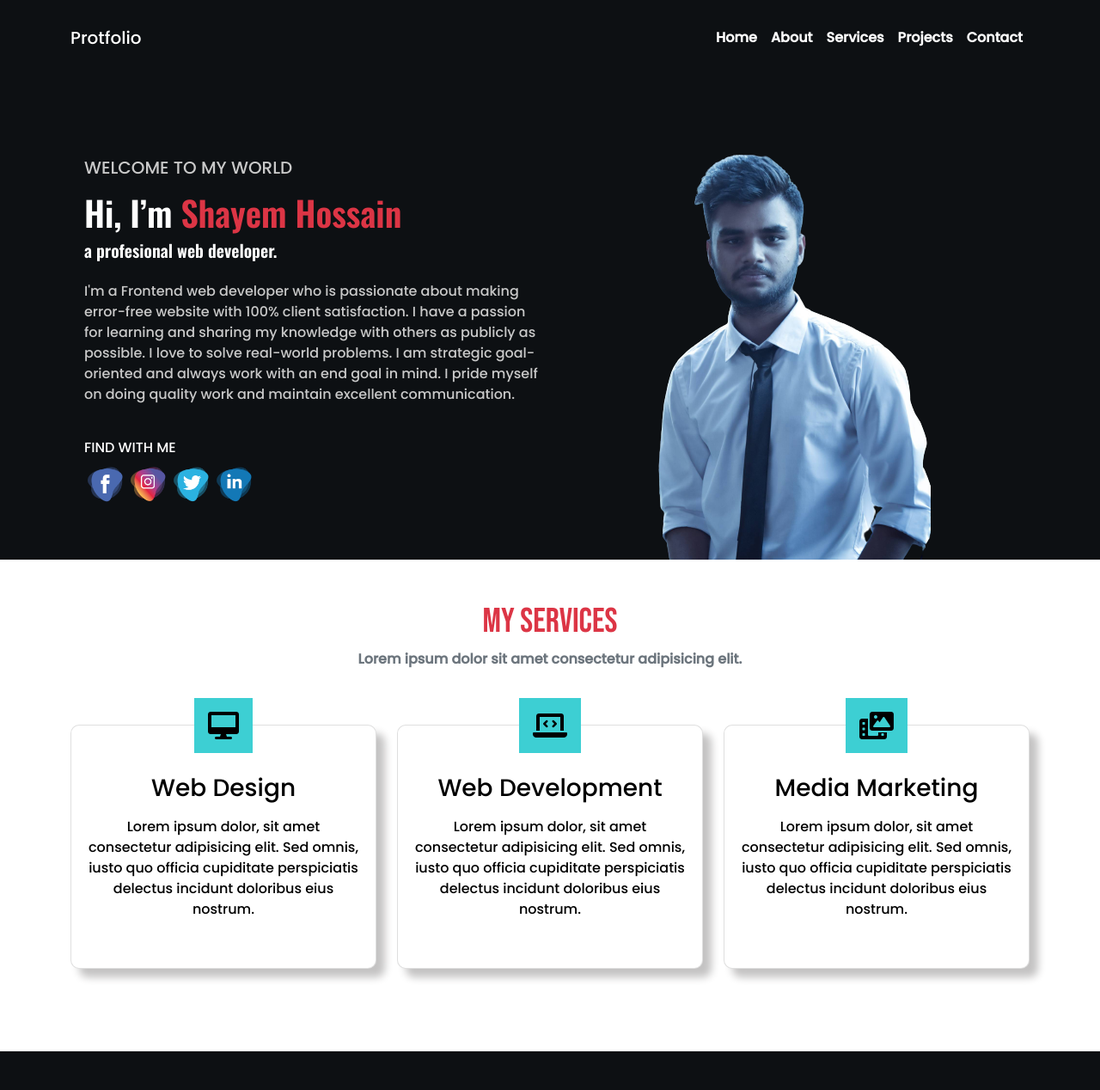
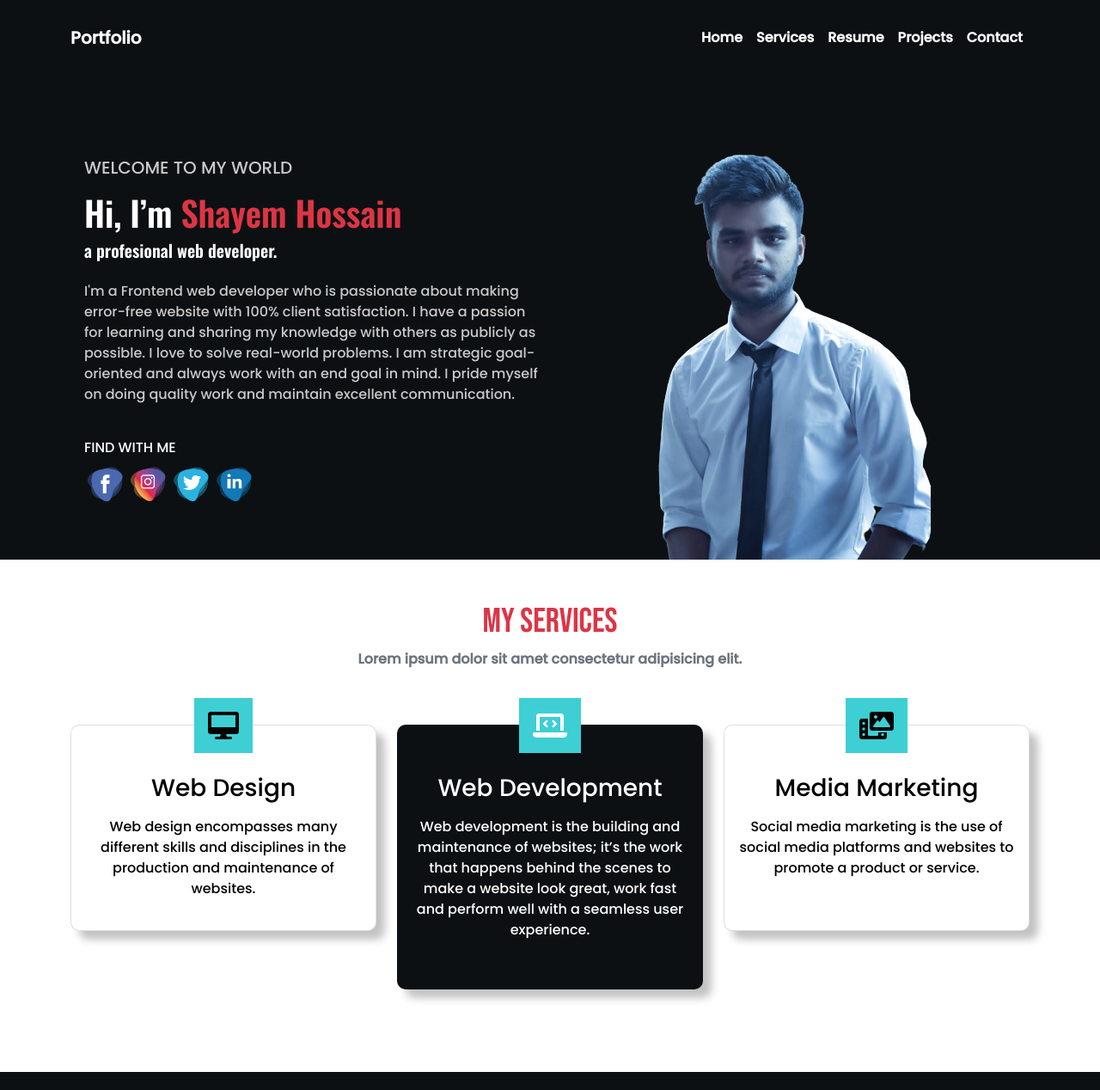
Before and after one commit to sayemhossain/shayemhossain, a plain HTML site: page index.html in a window 1280 px wide. Shown: the top 1268 px of the page at 86% size. Drawn offline with nearby package versions, Linux system fonts and the light colour scheme; a web font is replaced by a local one.

Commit message:
portfolio complete

```diff
--- a/index.html
+++ b/index.html
@@ -13,6 +13,7 @@
     <link rel="stylesheet" href="https://cdnjs.cloudflare.com/ajax/libs/font-awesome/6.0.0-beta3/css/all.min.css">
     <!-- css link -->
     <link rel="stylesheet" href="./style.css">
+    <link rel="icon" type="image/x-icon" href="img/manager.png">
 
     <title>Shayem Hossain</title>
 </head>
@@ -20,13 +21,13 @@
 <body>
     <!-- Header section start -->
     <header>
-        <nav class="navbar navbar-expand-lg pt-4 primary-color">
+        <nav class="navbar navbar-expand-lg  navbar-dark pt-4 primary-color">
             <div class="container">
-                <a class="navbar-brand text-white" href="#">Protfolio</a>
+                <a class="navbar-brand text-white fw-bold" href="#">Portfolio</a>
                 <button class="navbar-toggler" type="button" data-bs-toggle="collapse"
                     data-bs-target="#navbarSupportedContent" aria-controls="navbarSupportedContent"
                     aria-expanded="false" aria-label="Toggle navigation">
-                    <span class="navbar-toggler-icon"></span>
+                    <span class="navbar-toggler-icon "></span>
                 </button>
                 <div class="collapse navbar-collapse" id="navbarSupportedContent">
                     <ul class="navbar-nav text-center ms-auto mb-2 mb-lg-0">
@@ -34,16 +35,16 @@
                             <a class="nav-link text-white fw-bold aria-current=" page" href="#">Home</a>
                         </li>
                         <li class="nav-item">
-                            <a class="nav-link text-white fw-bold" href="#">About</a>
+                            <a class="nav-link text-white fw-bold" href="#services">Services</a>
                         </li>
                         <li class="nav-item">
-                            <a class="nav-link text-white fw-bold">Services</a>
+                            <a class="nav-link text-white fw-bold" href="#resume">Resume</a>
                         </li>
                         <li class="nav-item">
-                            <a class="nav-link text-white fw-bold">Projects</a>
+                            <a class="nav-link text-white fw-bold" href="#projects">Projects</a>
                         </li>
                         <li class="nav-item">
-                            <a class="nav-link text-white fw-bold">Contact</a>
+                            <a class="nav-link text-white fw-bold" href="#contact">Contact</a>
                         </li>
                     </ul>
                 </div>
@@ -68,8 +69,10 @@
                             <div class="social-container">
                                 <h6 class="mt-4 mb-2">FIND WITH ME</h6>
                                 <div class="social-icons">
-                                   <a href="https://web.facebook.com/ariyan.sayem.1251/"> <img class="img-fuild icons" src="./img/social-media/facebook-icon.png" alt=""></a>
-                                    <a href="https://www.instagram.com/ariyansayem/"><img class="img-fuild icons" src="./img/social-media/instagram-icon.png" alt=""></a>
+                                    <a href="https://web.facebook.com/ariyan.sayem.1251/"> <img class="img-fuild icons"
+                                            src="./img/social-media/facebook-icon.png" alt=""></a>
+                                    <a href="https://www.instagram.com/ariyansayem/"><img class="img-fuild icons"
+                                            src="./img/social-media/instagram-icon.png" alt=""></a>
                                     <img class="img-fuild icons" src="./img/social-media/twitter-icon.png" alt="">
                                     <img class="img-fuild icons" src="./img/social-media/linkedin-icon.png" alt="">
                                 </div>
@@ -82,48 +85,45 @@
             </div>
         </section>
         <!-- Home section end -->
+
         <!-- Services section start -->
-        <section class="services py-5">
+        <section id="services" class="services py-5">
             <div class="container">
                 <div class="text-center fw-bold mb-5">
-                    <h1 class="section-heading text-danger" style="font-family: 'Bebas Neue', cursive;">My <span>Services</span>
+                    <h1 class="section-heading text-danger" style="font-family: 'Bebas Neue', cursive;">My
+                        <span>Services</span>
                     </h1>
                     <p class="text-secondary">Lorem ipsum dolor sit amet consectetur adipisicing elit.</p>
                 </div>
                 <div class="row pt-3">
                     <div class="col-lg-4 pb-5">
-                        <div class="card service-card">
+                        <div class="card service-card" style="height: 15rem;">
                             <i class="fas fa-desktop"></i>
                             <h3>Web Design</h3>
-                            <p>Lorem ipsum dolor, sit amet consectetur adipisicing elit. Sed omnis, iusto quo officia
-                                cupiditate
-                                perspiciatis delectus incidunt doloribus eius nostrum.</p>
+                            <p>Web design encompasses many different skills and disciplines in the production and maintenance of websites.</p>
                         </div>
                     </div>
                     <div class="col-lg-4 pb-5">
-                        <div class="card service-card">
+                        <div class="card service-card special-card">
                             <i class="fas fa-laptop-code"></i>
                             <h3>Web Development</h3>
-                            <p>Lorem ipsum dolor, sit amet consectetur adipisicing elit. Sed omnis, iusto quo officia
-                                cupiditate
-                                perspiciatis delectus incidunt doloribus eius nostrum.</p>
+                            <p>Web development is the building and maintenance of websites; it’s the work that happens behind the scenes to make a website look great, work fast and perform well with a seamless user experience.</p>
                         </div>
                     </div>
                     <div class="col-lg-4">
-                        <div class="card service-card">
+                        <div class="card service-card" style="height: 15rem;">
                             <i class="fas fa-photo-video"></i>
                             <h3>Media Marketing</h3>
-                            <p>Lorem ipsum dolor, sit amet consectetur adipisicing elit. Sed omnis, iusto quo officia
-                                cupiditate
-                                perspiciatis delectus incidunt doloribus eius nostrum.</p>
+                            <p>Social media marketing is the use of social media platforms and websites to promote a product or service.</p>
                         </div>
                     </div>
                 </div>
             </div>
         </section>
         <!-- services section end -->
+
         <!-- my resume section start -->
-        <section class="primary-color py-5">
+        <section id="resume" class="primary-color py-5">
             <div class="container">
                 <div class="text-center fw-bold mb-5">
                     <h1 class="section-heading text-danger" style="font-family: 'Bebas Neue', cursive;">My Resume
@@ -238,6 +238,7 @@
             </div>
         </section>
         <!-- Resume section end -->
+
         <!-- project section start -->
         <section id="projects" class="py-5 primary-color">
             <div class="container">
@@ -326,8 +327,9 @@
             </div>
         </section>
         <!-- project section end -->
+
         <!-- Contact section start -->
-        <section class="primary-color py-4">
+        <section id="contact" class="primary-color py-4">
             <div class="container">
                 <div class="text-center fw-bold pb-5">
                     <h1 class="section-heading text-danger" style="font-family: 'Bebas Neue', cursive;">Contact With Me
@@ -370,9 +372,10 @@
             </div>
         </section>
         <!-- Contact section emd -->
-
-        <!-- footer section start -->
-        <section id="footer bg-light">
+    </main>
+    <footer>
+         <!-- footer section start -->
+         <section id="footer bg-light">
             <img src="img/wave1.png" alt="" class="footer-img">
             <div class="container text-center pt-5 text-md-start">
                 <div class="row">
@@ -401,11 +404,7 @@
             </div>
         </section>
         <!-- footer section end -->
-
-    </main>
-
-
-
+    </footer>
 
     <!-- Option 1: Bootstrap Bundle with Popper -->
     <script src="https://cdn.jsdelivr.net/npm/bootstrap@5.1.3/dist/js/bootstrap.bundle.min.js"
--- a/style.css
+++ b/style.css
@@ -23,7 +23,11 @@ body {
   color: rgb(201, 201, 201);
 }
 .nav-link:hover {
-  color: darkred;
+  color: rgb(212, 47, 47) !important;
+}
+
+.nav-btn {
+  color: white;
 }
 .home-text {
   display: flex;
@@ -51,6 +55,10 @@ body {
   border-radius: 10px;
   box-shadow: 10px 10px 10px rgb(196, 195, 195);
   transition: all 0.5s ease;
+}
+.special-card {
+  background-color: #0d1013;
+  color: #ffffff;
 }
 .services .card i {
   background: #3dcfd3;
```
Also changed, not shown: img/manager.png (added), img/professional-portfolio.png (added), img/sayem.png (deleted).
